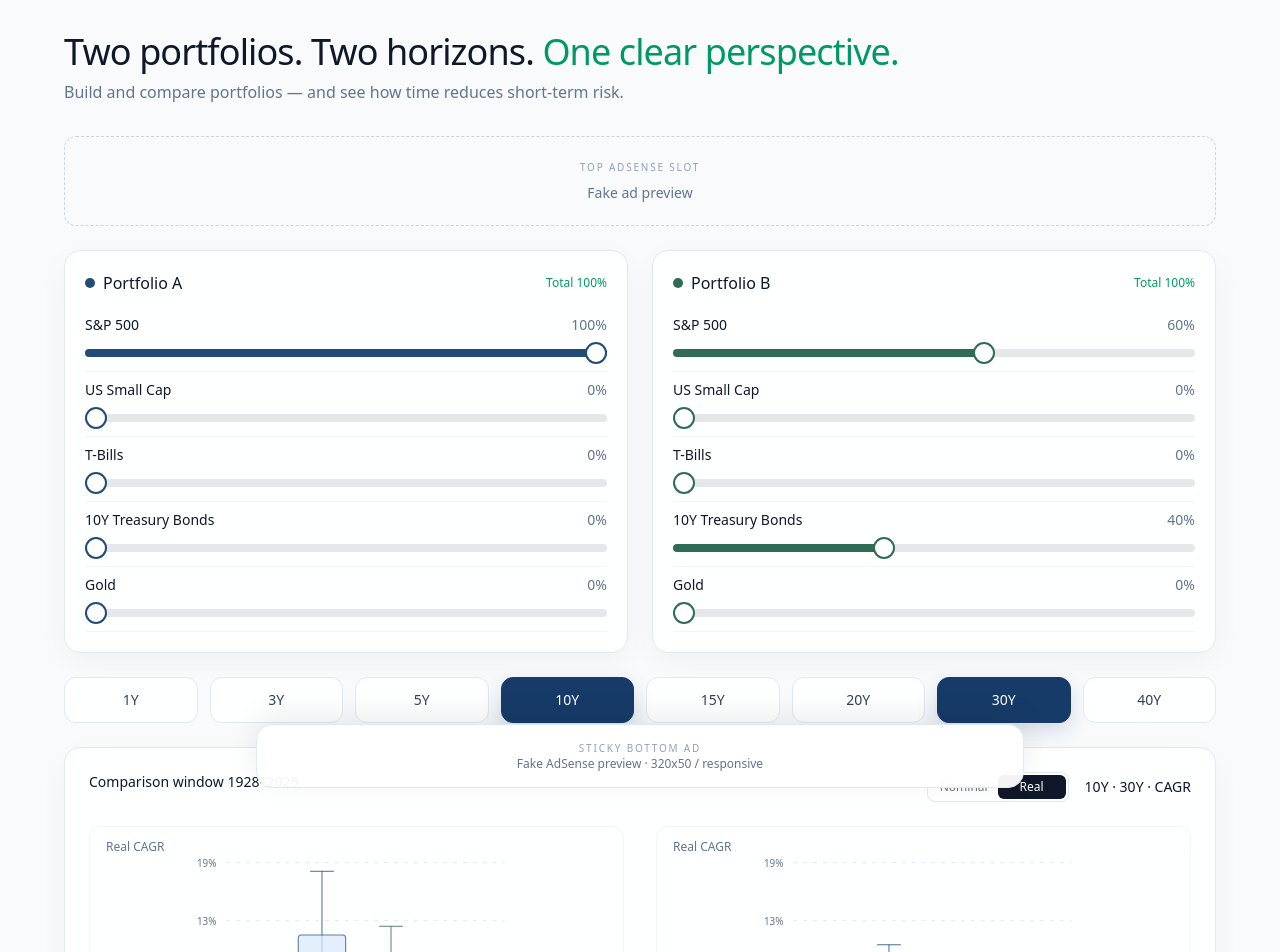
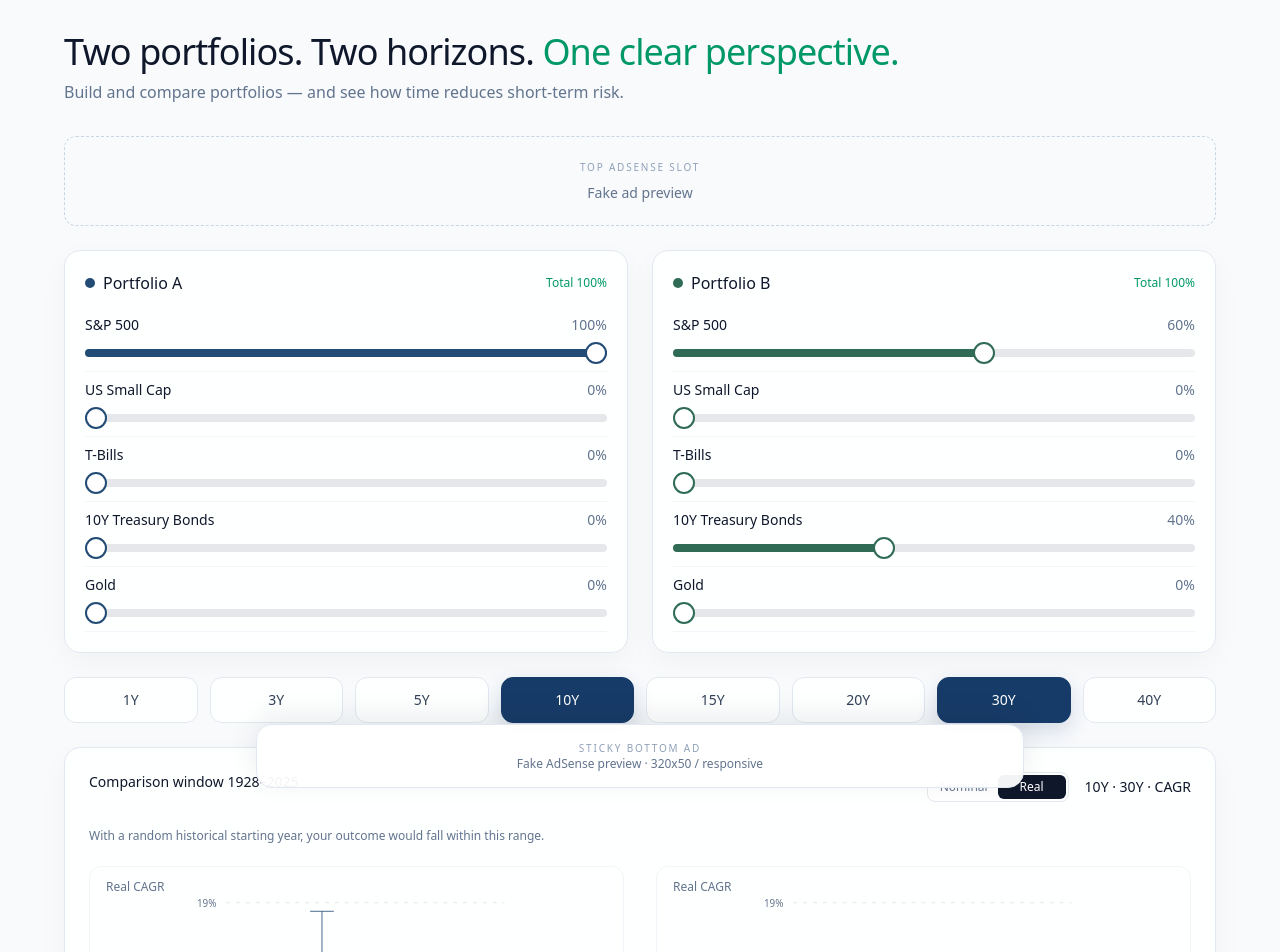
Before and after one commit to horizonworks-lab/portfolio-lab, a React (Vite) app: page / in a window 1280 px wide. Shown: the top 952 px of the page. Built offline with nearby package versions, Linux system fonts and the light colour scheme.

Commit message:
Update App.jsx

```diff
--- a/src/App.jsx
+++ b/src/App.jsx
@@ -193,6 +193,10 @@ function Chart({ a, b, h1, h2, mode, setMode }) {
           <span>{horizons[0]}Y · {horizons[1]}Y · CAGR</span>
         </div>
       </div>
+
+      <p className="text-xs text-slate-500 mb-5 leading-relaxed">
+        With a random historical starting year, your outcome would fall within this range.
+      </p>
 
       <div className="grid grid-cols-1 md:grid-cols-2 gap-5 md:gap-8">
         {boxes.map(({ h, a: boxA, b: boxB }) => (
```
